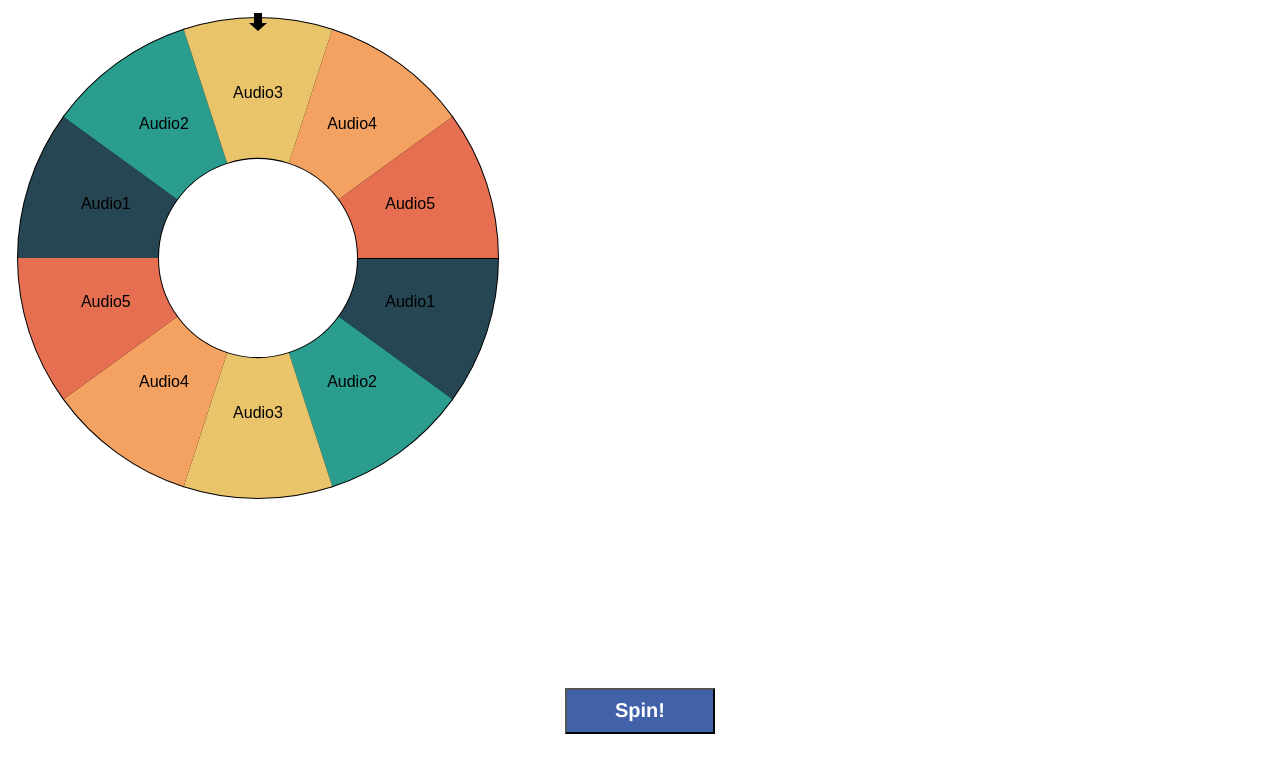
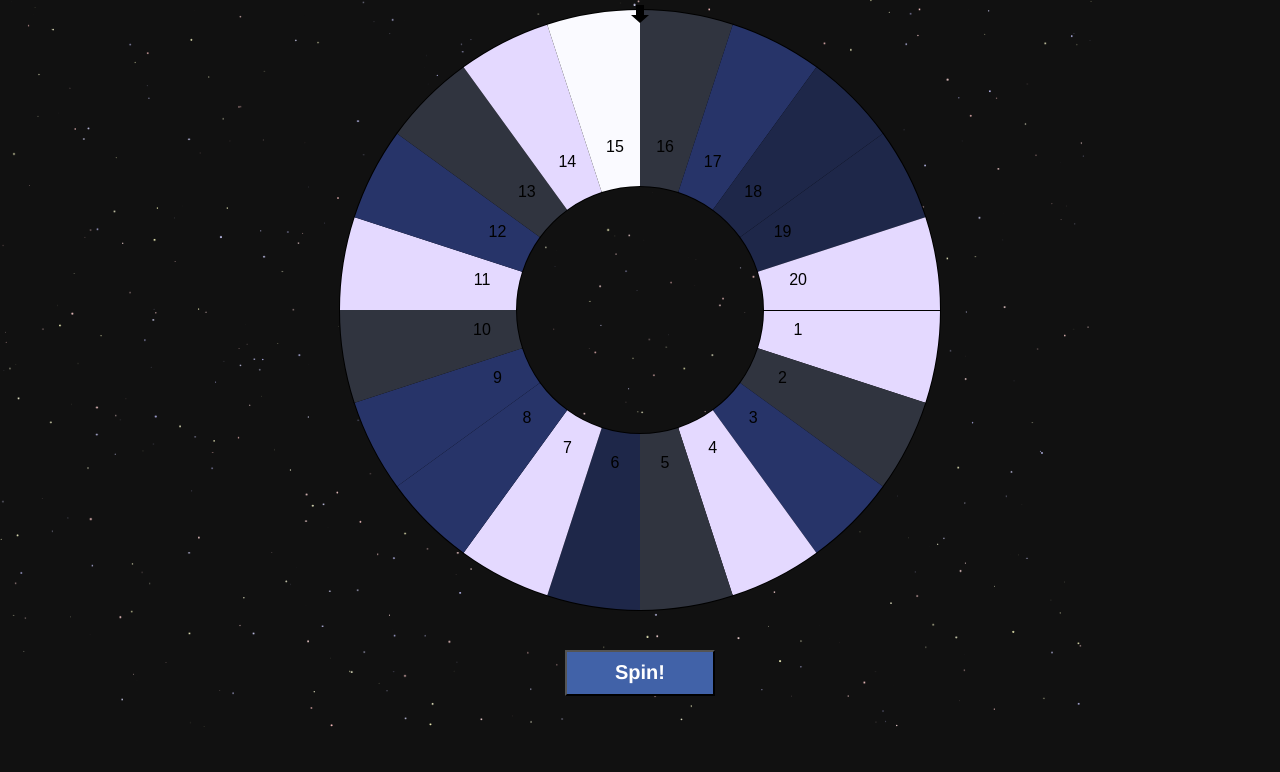
Before and after one commit to lustfulCrrunch/wheel, a plain HTML site: page index.html in a window 1280 px wide. Drawn offline with Linux system fonts and the light colour scheme.

Commit message:
Update index.html

```diff
--- a/index.html
+++ b/index.html
@@ -1,23 +1,25 @@
-<canvas id="wheel"></canvas>
+    <head>
+      <script src="wheel.js"></script>
+
+    </head>
 
     <style>
+      .starfield {
+        background: #111;
+        width: 100%;
+        height: auto;
+        left: 0px;
+        position: absolute;
+        z-index: -1;
+      }
       body {
- -webkit-box-sizing: border-box;
- -moz-box-sizing: border-box;
- box-sizing: border-box;
+        margin: 0;
         font-family: "Lucida Grande", "Lucida Sans Unicode", "Lucida Sans", Geneva, Verdana, sans-serif;
-}
-
-a,
-a:hover,
-a:active,
-a:focus {
-  color: #0077B3;
-  text-decoration: none;
+        position: relative;
+        text-align: center;
       }
 
       .container {
-  padding: 20px;
       }
 
       .header {
@@ -59,52 +61,98 @@ a:focus {
         text-align: center;
         width: 150px;
       }
+
       button.punch:hover {
-    cursor: pointer; }
+          cursor: pointer;
+      }
 
 
-.code {
-  background: #eee;
-  border: 1px solid #ccc;
-  padding: 20px;
-  margin: 0 0 100px 0;
-}
+    </style>
 
-.footer {
-  font-size: 12px;
-  text-align: center;
-}
-    </style>
-    <script src="wheel.js"></script>
-    <section class="wheel-container">
-      <canvas id="wheel-1"></canvas>
-      <output id="output"></output>
-    </section>
+
+    <div class="container">
+      <canvas id="starfield" class="starfield" width="1500" height="1000"></canvas>
+
+      <canvas id="wheel"></canvas>
 
       <section class="actions">
-      <button class="btn-spin punch">Spin!</button>
+        <button id="spin" class="btn-spin punch">Spin!</button>
       </section>
+    </div>
+    <script>
+      function getRandom(min, max) {
+        return Math.floor(Math.random() * (max - min + 1)) + min;
+      }
+      var canvas = document.getElementById('starfield'),
+      context = canvas.getContext('2d'),
+      stars = 600,
+      colorrange = [0,60,240];
+      for (var i = 0; i < stars; i++) {
+        var x = Math.random() * canvas.offsetWidth;
+        y = Math.random() * canvas.offsetHeight,
+        radius = Math.random() * 1.2,
+        hue = colorrange[getRandom(0,colorrange.length - 1)],
+        sat = getRandom(50,100);
+        context.beginPath();
+        context.arc(x, y, radius, 0, 360);
+        context.fillStyle = "hsl(" + hue + ", " + sat + "%, 88%)";
+        context.fill();
+      }
+      let audios = new Map([
+        ['1', "https://soundgasm.net/u/Lustful_Crunch/M4F-You-like-taking-it-dont-you-Gentle-Mdom-Blowjob-Wet-sounds-Switchy-Breathplay-Good-Girl-Good-Little-Slut-Affection-You-dont-need-to-breathe-do-you"],
+        ['2', "https://soundgasm.net/u/Lustful_Crunch/M4F-Your-boyfriend-is-cheating-why-shouldnt-you-Seduction-Tease-Cheating-Gentle-Mdom"],
+        ['3', "https://soundgasm.net/u/Lustful_Crunch/M4F-Virgo-The-Initiate-virgin-first-kiss-missionary-first-time-creampie-insecure-nervous-kisses-vanilla"],
+        ['4', "https://soundgasm.net/u/Lustful_Crunch/M4F-Every-Breath-You-Take-script-fill-rape-abduction-fear-breath-play-drugs-degradation-light-sfx"],
+        ['5', "https://soundgasm.net/u/Lustful_Crunch/A4A-Aliens-Told-Me-to-Make-Wet-Sounds-with-Green-Apples-or-the-Script-that-Nobody-Will-Ever-Fill-ShitpostRidiculous-Performer-RequestsAbsurdNonsensicalLlamas-FightingFrogs-Eating-Cotton-CandyOuterspaceUnderwater"],
+        ['6', "https://soundgasm.net/u/Lustful_Crunch/M4F-You-drive-me-crazy-in-the-best-possible-way-rape-friend-to-rapist-mdom-size-difference-pinned-down-sort-of-yandere-l-bombs-unrequited-love-forced-orgasm-creampie-hints-at-future-impreg"],
+        ['7', "https://soundgasm.net/u/Lustful_Crunch/M4A-Revolving-At-Nine-Hundred-Miles-An-Hour-Script-Fill-Strangers-Hugs-Kissing-Space-Planetarium-Comfort"],
+        ['8', "https://soundgasm.net/u/Lustful_Crunch/M4F-Fit-to-Print-Script-Fill-Gentle-MDom-Rape-Dubcon-bc-Abuse-of-Power-Danish-Accent-College-Newspaper-Editor-in-Chief-and-New-writer-Shy-girl-Dont-Get-Caught-in-my-Office-Fingering-Handjob-Dirty-Talk-Whispering"],
+        ['9', "https://soundgasm.net/u/Lustful_Crunch/M4F-The-Sinner-Takes-It-All-Script-Fill-Spanking-Semi-Public-Cream-Pie-70s-Abba-Bilingual-Danish-Strangers-Cute-Kissing-Sound-Effects"],
+        ['10', "https://soundgasm.net/u/Lustful_Crunch/M4A-Learn-Chess-with-Crunchy-Chess-Long-Music-Pieces-on-Wood-Book-noises-Laughing-SFW"],
+        ['11', "https://soundgasm.net/u/Lustful_Crunch/M4F-Youll-stop-when-I-tell-you-to-right-Cuddles-BFE-Reluctance-Kissing-Unprotected-Sex-Riding"],
+        ['12', "https://soundgasm.net/u/Lustful_Crunch/M4F-Force-Bond-Episode-IV-A-New-Kink-Interrupting-Vanilla-Mind-Connection-Star-Wars-Creampie-Spoilers"],
+        ['13', "https://soundgasm.net/u/Lustful_Crunch/M4F-Just-Relax-and-Cum-in-my-Hands-Script-Fill-Gentle-Mdom-BFE-fingering-teasing-good-girls-sweet-comforting-stress-relief-whispers-aftercare"],
+        ['14', "https://soundgasm.net/u/Lustful_Crunch/M4A-Description-of-what-Good-Oral-Sex-is-to-me-Req-fill"],
+        ['15', "https://soundgasm.net/u/Lustful_Crunch/M4F-Distracting-You-From-Making-Dinner-Gentle-Mdom-Sweet-BFE-Oral-Good-Girl-Quickie-Spanks"],
+        ['16', "https://soundgasm.net/u/Lustful_Crunch/M4A-In-Bed-After-Having-Visitors-Over-Cuddly-Pillowtalk-L-bomb-Or-two-Relaxed-BFE-Breathing-Sleeping"],
+        ['17', "https://soundgasm.net/u/Lustful_Crunch/Challenge-M4A-Ranting-on-recent-Social-events-while-fapping-Ragefap-Ramblefap-Analytical"],
+        ['18', "https://soundgasm.net/u/Lustful_Crunch/M4A-Ramblefap"],
+        ['19', "https://soundgasm.net/u/Lustful_Crunch/Its-A-ME-MARIO"],
+        ['20', "https://soundgasm.net/u/Lustful_Crunch/M4F-Cupid-Good-Morning-Lets-cuddle-our-responsibilities-away-shall-we-BFE-Sweet-Morning-Cuddles-Relaxing-Kisses-We-dont-have-to-do-anything-today-right"]]
+      )
 
-    <script>
-
-      var settings = {
+      let pal = ["#30343f","#fafaff","#e4d9ff","#273469","#1e2749"]
+      colours = Array.from({length: audios.size}, () => pal[Math.floor(Math.random() * 5)])
+      let settings = {
         el: '#wheel',
-        members: ['Audio1', 'Audio2', 'Audio3', 'Audio4', 'Audio5','Audio1', 'Audio2', 'Audio3', 'Audio4', 'Audio5'],
-        colors: ['#264653', '#2A9D8F', '#E9C46A', '#F4A261', '#E76F51','#264653', '#2A9D8F', '#E9C46A', '#F4A261', '#E76F51'],
-        radius: 250
+        members: Array.from(audios.keys()),
+        colors: colours,
+        radius: 310
       };
 
-      var wheel = new PrizeWheel(settings);
+      let wheel = new PrizeWheel(settings);
 
       wheel.init();
-      var spinBtn = document.querySelector('.btn-spin');
-      var output = document.querySelector('#output');
 
+      let spinBtn = document.querySelector('.btn-spin');
+      let orig = spinBtn.getAttribute("onClick")
+
+      let newOnclick = (member) => {
+              console.log("it clicked!")
+              window.open(audios.get(member), '_blank')
+      }
+      let mem = 0
       spinBtn.addEventListener('click', function(e) {
-        output.textContent = '';
+        if(spinBtn.textContent == "Listen"){
+           spinBtn.textContent = "Spin!"
+           newOnclick(mem)
+        }
+        else{
         wheel.spin(function(member) {
-            output.innerHTML = 'Winner:<br /><strong>' + member + '</strong>';
+            spinBtn.textContent = "Listen"
+            mem = member
         });
+      }
       });
 
 
```
Lines whose indentation alone changed are shown as unchanged.
